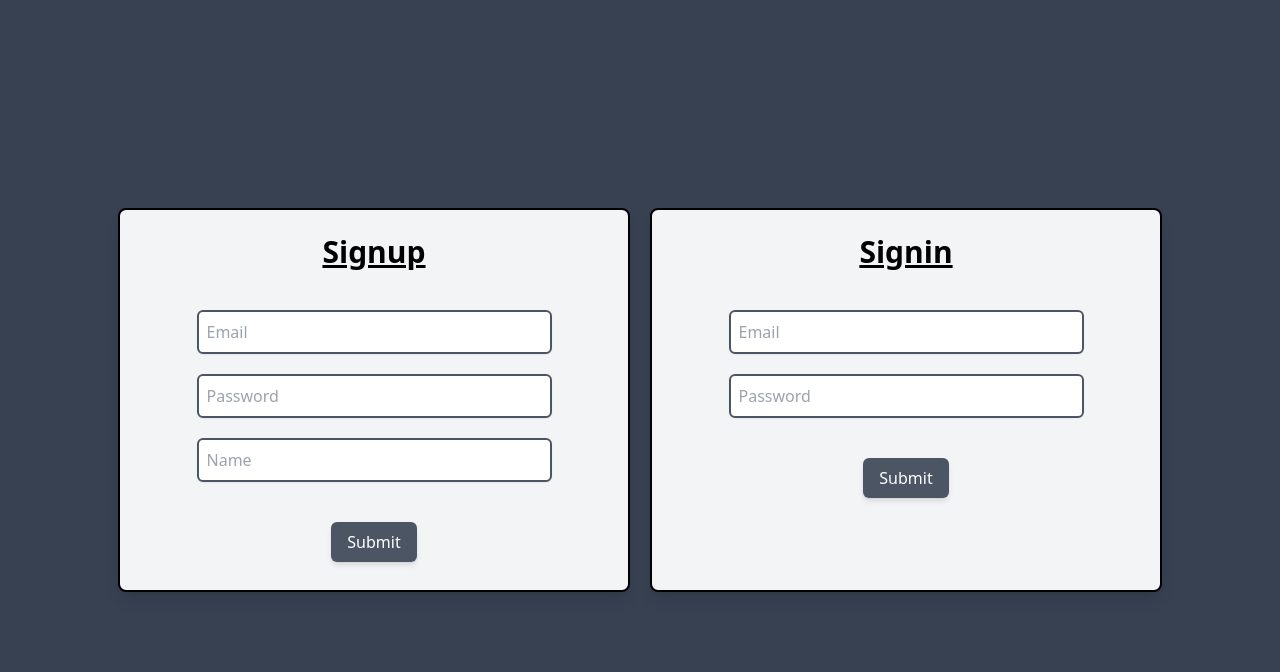
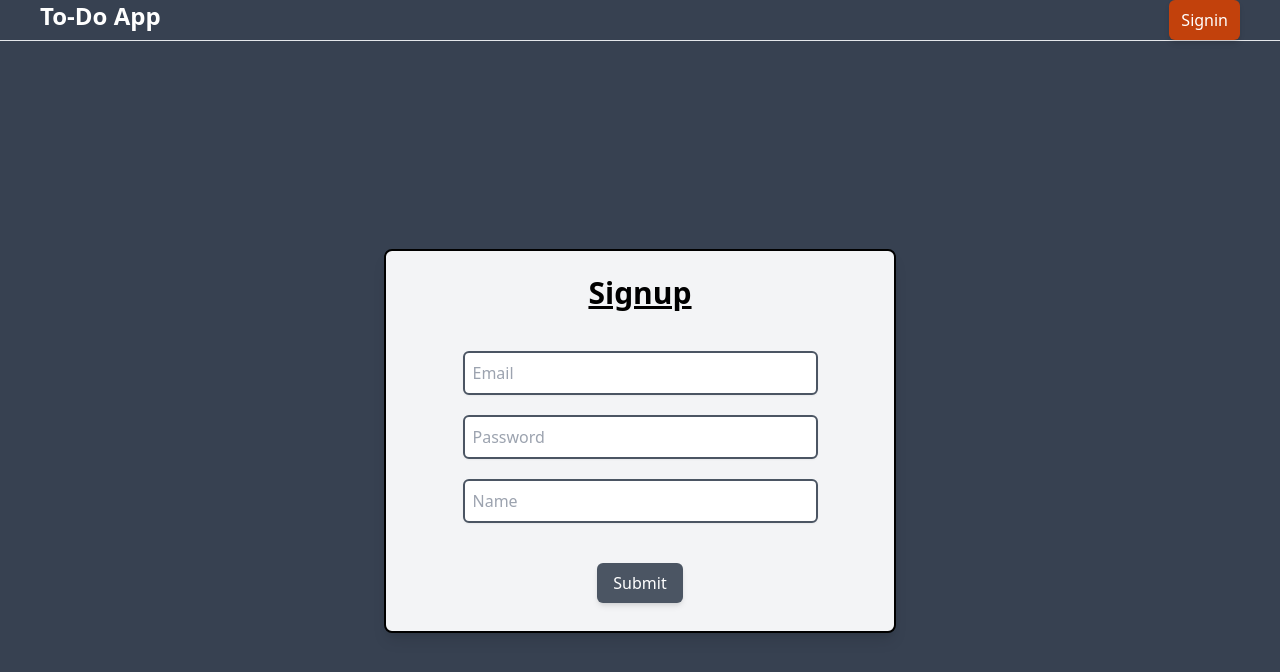
Before and after one commit to Exploring-glitch/My-To-Do-App, a website: page public/index.html in a window 1280 px wide. Drawn offline with nearby package versions, Linux system fonts and the light colour scheme.

Commit message:
Added a signin button

```diff
--- a/public/index.html
+++ b/public/index.html
@@ -7,9 +7,18 @@
     <script src="https://cdnjs.cloudflare.com/ajax/libs/axios/1.7.6/axios.min.js"></script>
     <title>To-Do with Auth</title>
 </head>
-<body class=" bg-gray-700">
-    <div id="authdiv" class="flex justify-center items-center min-h-screen gap-5">
-        <div class="bg-gray-100 border-2 border-black my-auto rounded-lg shadow-lg w-full max-w-lg h-96 p-6">
+<body class="bg-gray-700">
+
+    <div id="navdiv">
+        <nav class="flex justify-between">
+            <h1 class="mx-10 text-white font-bold text-2xl">To-Do App</h1>
+            <button onclick="showSigninFunc()" class="bg-orange-700 text-white px-3 py-2 mr-10 rounded-md hover:bg-orange-800 shadow-md hover:scale-105 font-medium">Signin</button>
+        </nav>
+        <hr>
+    </div>
+
+    <div class="flex justify-center items-center min-h-screen">
+        <div id="signupdiv" class="bg-gray-100 border-2 border-black my-auto rounded-lg shadow-lg w-full max-w-lg h-96 p-6">
             <center><h1 class="underline font-semibold text-3xl">Signup</h1></center>
             <center>
                 <div class="space-y-5 mt-10 mb-10 text-black">
@@ -20,7 +29,8 @@
             </center>
             <center><button onclick="signupFunc()" class="bg-gray-600 text-white px-4 py-2 mx-14 rounded-md hover:bg-gray-700 shadow-md hover:scale-105 font-medium">Submit</button></center>
         </div>
-        <div class="bg-gray-100 border-2 border-black my-auto rounded-lg shadow-lg w-full max-w-lg h-96 p-6">
+
+        <div id="signindiv" class="hidden bg-gray-100 border-2 border-black my-auto rounded-lg shadow-lg w-full max-w-lg h-96 p-6">
             <center><h1 class="underline font-semibold text-3xl">Signin</h1></center>
             <center>
                 <div class="space-y-5 mt-10 mb-10 text-black">
@@ -29,7 +39,6 @@
                 </div>
             </center>
             <center><button onclick="signinFunc()" class="bg-gray-600 text-white px-4 py-2 mx-14 rounded-md hover:bg-gray-700 shadow-md hover:scale-105 font-medium">Submit</button></center>
-        </div>
         </div>
 
         <div id="todoappdiv" class="hidden bg-gray-800 min-h-screen">
@@ -45,9 +54,11 @@
                 </div>
             </div>
         </div>
+    </div>
 </body>
 
 <script>
+
     async function signupFunc(){
         const email = document.getElementById("signupEmail").value;
         const password = document.getElementById("signupPassword").value;
@@ -61,9 +72,16 @@
             })
 
             alert("You have successfully signed up");
+
             document.getElementById("signupEmail").value = "";
             document.getElementById("signupPassword").value = "";
             document.getElementById("signupName").value = "";
+
+            document.getElementById("navdiv").classList.add("hidden");
+            document.getElementById("signupdiv").classList.add("hidden");
+            document.getElementById("signindiv").classList.remove("hidden");
+
+
         }
         catch(error){
             if(error.response && error.response.data.errors){
@@ -78,7 +96,12 @@
         }
     }
 
-    //window.onload = loadtodoapp;
+    function showSigninFunc(){
+        document.getElementById("navdiv").classList.add("hidden");
+        document.getElementById("signupdiv").classList.add("hidden");
+        document.getElementById("signindiv").classList.remove("hidden");
+    }
+
     async function signinFunc(){
         const email = document.getElementById("signinEmail").value;
         const password = document.getElementById("signinPassword").value;
@@ -95,9 +118,12 @@
             document.getElementById("signinEmail").value = "";
             document.getElementById("signinPassword").value = "";
 
-            loadtodoapp();
+            document.getElementById("signindiv").classList.add("hidden");
+            document.getElementById("todoappdiv").classList.remove("hidden");
+
+
         }
-        catch(error){ //CORRECT THE ERROR PART
+        catch(error){
             if(error.response && error.response.data.message){
                 alert(error.response.data.message);
             }
@@ -186,7 +212,8 @@
     async function logoutFunc(){
         localStorage.removeItem("token")
         alert("Logged out successfully");
-        location.reload();
+        document.getElementById("todoappdiv").classList.add("hidden");
+        document.getElementById("signupdiv").classList.remove("hidden");
     }
 </script>
 </html>
```
Lines whose indentation alone changed are shown as unchanged.
